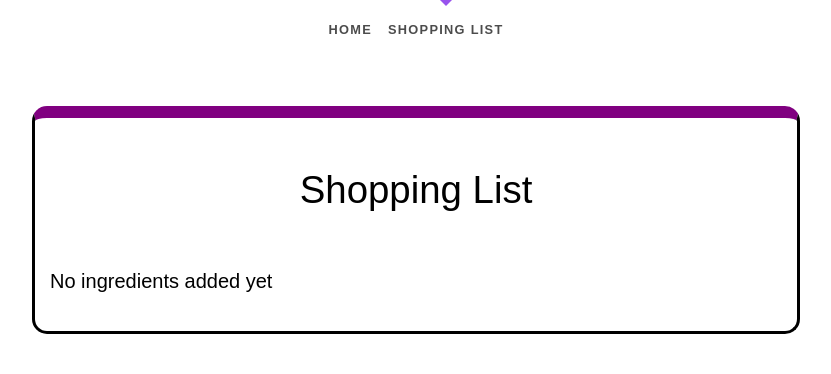
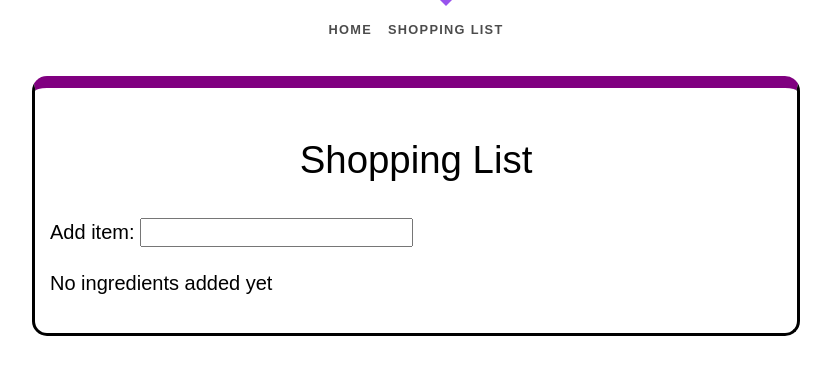
Before and after one commit to NielsLouwes/recipes-svelte-app, a SvelteKit app: page /shopping-list in a window 1280 px wide. Shown: the top 374 px of the page, without its empty margins (224-1055 px from the left). Built offline with nearby package versions, Linux system fonts and the light colour scheme.

Commit message:
add items to shopping cart

```diff
--- a/src/routes/recipes/[slug]/+page.svelte
+++ b/src/routes/recipes/[slug]/+page.svelte
@@ -59,7 +59,7 @@
 <div class="container">
 	<div class="ingredients-section">
 		<h2>Ingredients</h2>
-		<button class="add-btn" on:click={addIngredients}>Add</button>
+		<p class="add-btn" on:click={addIngredients}>Add</p>
 	</div>
 	<ul>
 		{#each recipe.ingredients as ingredient}
@@ -112,13 +112,14 @@
 	.ingredients-section {
 		display: flex;
 		justify-content: space-between;
+		align-items: center;
 	}
 
 	.add-btn {
 		background: black;
 		color: white;
 		cursor: pointer;
-		padding: 0 20px;
+		padding: 10px 20px;
 		border-radius: 9px;
 		font-size: 1.5rem;
 	}
--- a/src/routes/shopping-list/+page.svelte
+++ b/src/routes/shopping-list/+page.svelte
@@ -3,6 +3,8 @@
 	import { ingredients } from '../../stores/ingredient-store';
 
 	console.log('$ingredients', $ingredients);
+
+	let newShoppingItem = '';
 
 	const removeIngredient = (ingredient) => {
 		ingredients.update((currentIngredients) => {
@@ -12,6 +14,18 @@
 			return updatedIngredients;
 		});
 	};
+
+	const addIngredient = () => {
+		if (newShoppingItem.trim()) {
+			ingredients.update((currentIngredients) => {
+				return [...currentIngredients, newShoppingItem];
+			});
+
+			newShoppingItem = '';
+		}
+	};
+
+	console.log('newShoppingItem', newShoppingItem);
 </script>
 
 <svelte:head>
@@ -21,6 +35,10 @@
 
 <div class="shopping-list">
 	<h1>Shopping List</h1>
+	<form action="submit" on:submit|preventDefault={addIngredient}>
+		<label for="input">Add item: </label>
+		<input id="input" type="text" bind:value={newShoppingItem} />
+	</form>
 	{#if $ingredients.length === 0}
 		<p>No ingredients added yet</p>
 	{:else}
@@ -38,7 +56,6 @@
 		border-radius: 15px;
 		padding: 15px;
 		border-top: 12px solid purple;
-		margin-top: 30px;
 		display: flex;
 		flex-direction: column;
 	}
```
